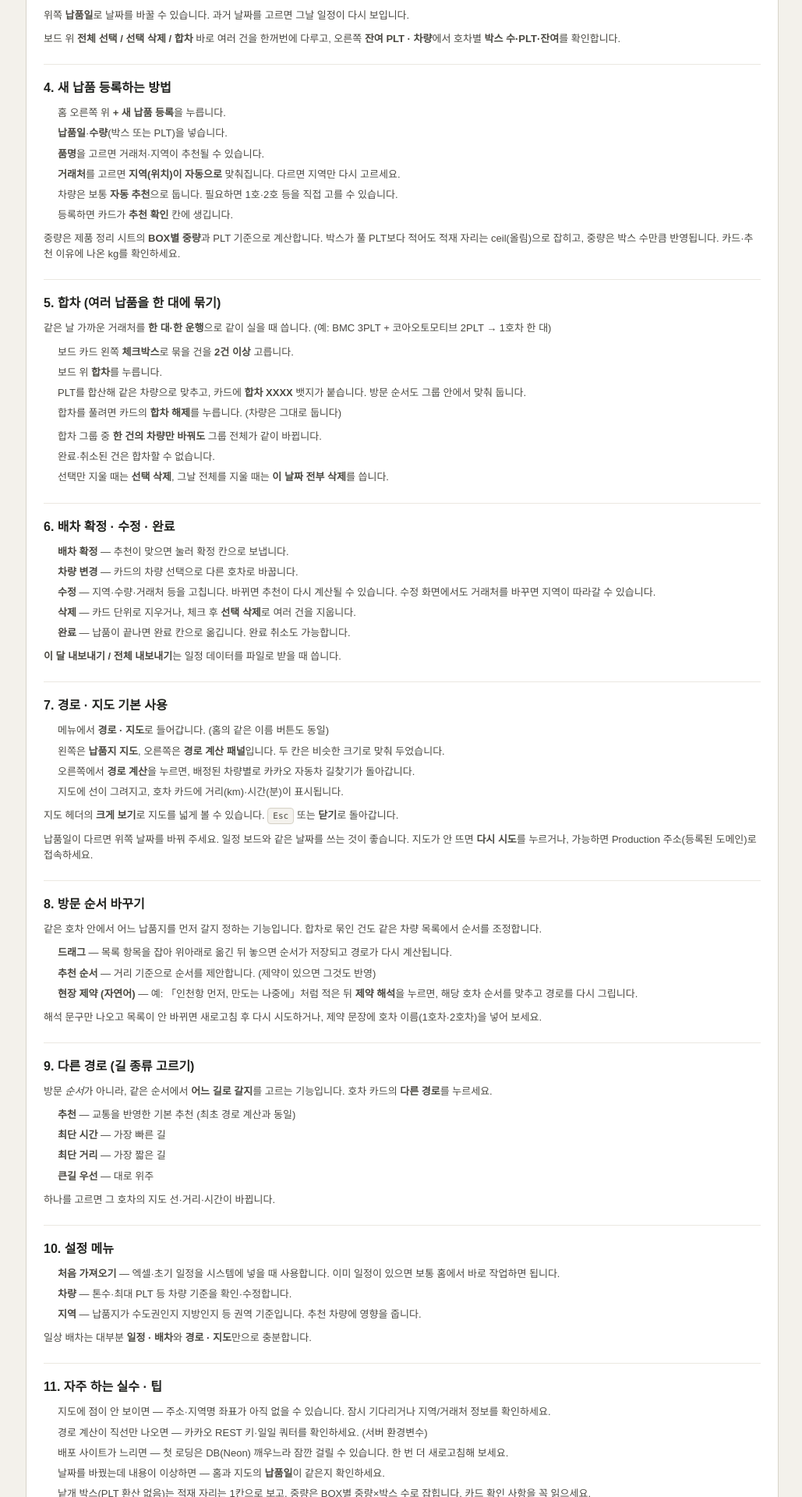
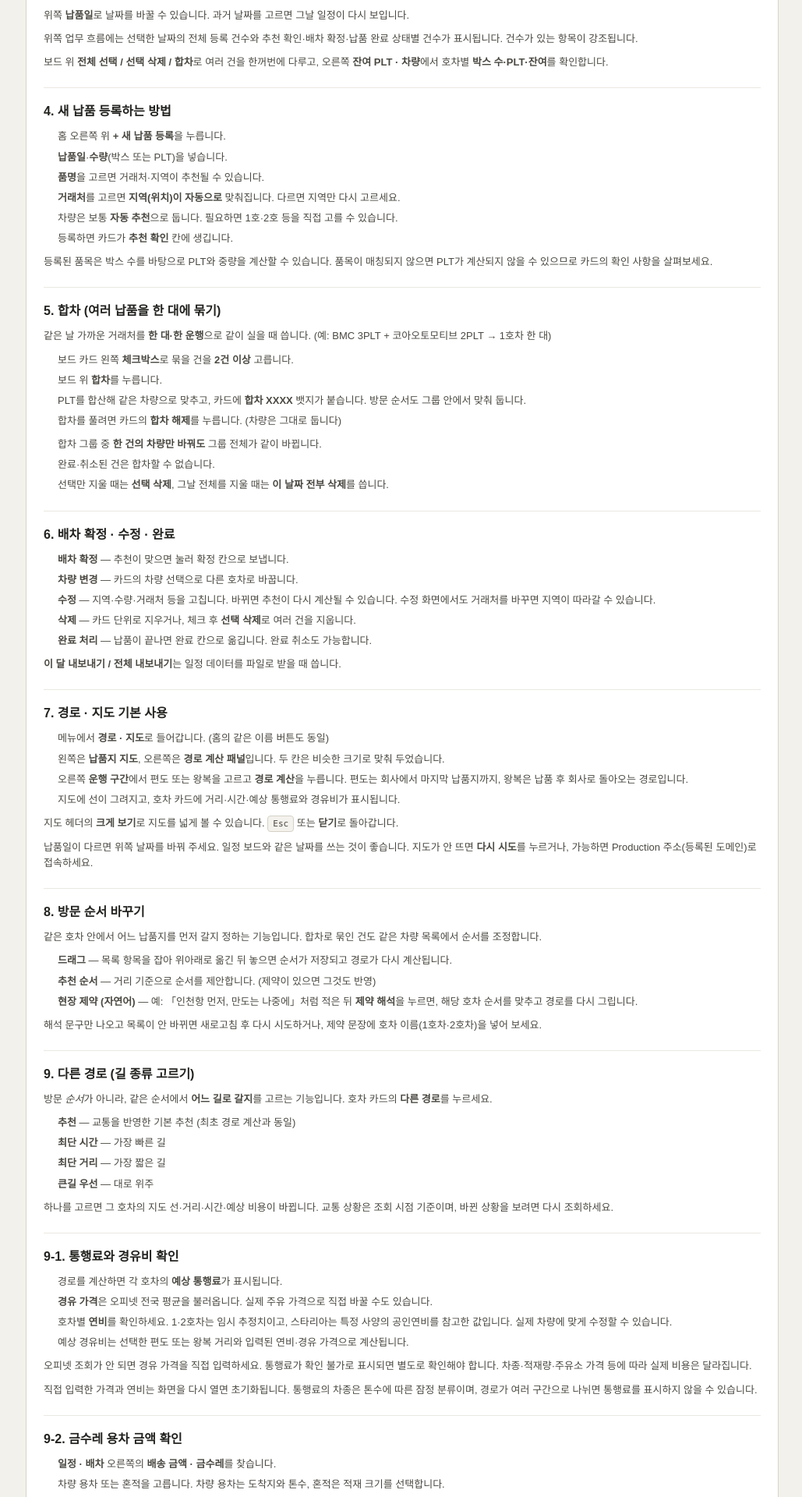
Before and after one commit to yunt2002/dispatch-test, a Next.js app: page /help in a window 1280 px wide. Shown: the part 880-2800 px from the top of the page at 78% size, without its empty margins (251-1280 px from the left). Built offline with nearby package versions, Linux system fonts and the light colour scheme.

Commit message:
Update dispatch workflow and user guide

```diff
--- a/src/app/page.tsx
+++ b/src/app/page.tsx
@@ -216,10 +216,10 @@ export default async function HomePage({
 
       <section className="dispatch-workflow" aria-label="업무 흐름">
         <b>업무 흐름</b>
-        <span className="dispatch-workflow-step dispatch-workflow-step-active"><i>1</i> 납품 등록</span>
-        <span className="dispatch-workflow-step dispatch-workflow-step-active"><i>2</i> 차량 추천 확인</span>
-        <span className={`dispatch-workflow-step ${confirmedEntries.length || doneEntries.length ? "dispatch-workflow-step-active" : ""}`}><i>3</i> 배차 확정</span>
-        <span className={`dispatch-workflow-step ${doneEntries.length ? "dispatch-workflow-step-active" : ""}`}><i>4</i> 납품 완료</span>
+        <span className={`dispatch-workflow-step ${entries.length ? "dispatch-workflow-step-active" : ""}`}><i>1</i> 납품 등록 · 전체 {entries.length}건</span>
+        <span className={`dispatch-workflow-step ${reviewEntries.length ? "dispatch-workflow-step-active" : ""}`}><i>2</i> 추천 확인 · {reviewEntries.length}건</span>
+        <span className={`dispatch-workflow-step ${confirmedEntries.length ? "dispatch-workflow-step-active" : ""}`}><i>3</i> 배차 확정 · {confirmedEntries.length}건</span>
+        <span className={`dispatch-workflow-step ${doneEntries.length ? "dispatch-workflow-step-active" : ""}`}><i>4</i> 납품 완료 · {doneEntries.length}건</span>
       </section>
 
       <datalist id="location-options">
--- a/src/components/user-guide-content.tsx
+++ b/src/components/user-guide-content.tsx
@@ -71,7 +71,7 @@ export const USER_GUIDE_SECTIONS = [
     body: (
       <>
         <p>
-          홈은 <strong>칸반 보드</strong>입니다. 카드가 왼쪽에서 오른쪽으로 진행됩니다.
+          납품 일정은 카드로 보이며, 처리 상태에 따라 왼쪽에서 오른쪽으로 이동합니다.
         </p>
         <ul>
           <li>
@@ -88,8 +88,9 @@ export const USER_GUIDE_SECTIONS = [
           위쪽 <strong>납품일</strong>로 날짜를 바꿀 수 있습니다. 과거 날짜를 고르면 그날
           일정이 다시 보입니다.
         </p>
+        <p>위쪽 업무 흐름에는 선택한 날짜의 전체 등록 건수와 추천 확인·배차 확정·납품 완료 상태별 건수가 표시됩니다. 건수가 있는 항목이 강조됩니다.</p>
         <p>
-          보드 위 <strong>전체 선택 / 선택 삭제 / 합차</strong> 바로 여러 건을 한꺼번에
+          보드 위 <strong>전체 선택 / 선택 삭제 / 합차</strong>로 여러 건을 한꺼번에
           다루고, 오른쪽 <strong>잔여 PLT · 차량</strong>에서 호차별{" "}
           <strong>박스 수·PLT·잔여</strong>를 확인합니다.
         </p>
@@ -124,9 +125,8 @@ export const USER_GUIDE_SECTIONS = [
           </li>
         </ol>
         <p>
-          중량은 제품 정리 시트의 <strong>BOX별 중량</strong>과 PLT 기준으로 계산합니다.
-          박스가 풀 PLT보다 적어도 적재 자리는 ceil(올림)으로 잡히고, 중량은 박스 수만큼
-          반영됩니다. 카드·추천 이유에 나온 kg를 확인하세요.
+          등록된 품목은 박스 수를 바탕으로 PLT와 중량을 계산할 수 있습니다. 품목이
+          매칭되지 않으면 PLT가 계산되지 않을 수 있으므로 카드의 확인 사항을 살펴보세요.
         </p>
       </>
     ),
@@ -195,7 +195,7 @@ export const USER_GUIDE_SECTIONS = [
             <strong>선택 삭제</strong>로 여러 건을 지웁니다.
           </li>
           <li>
-            <strong>완료</strong> — 납품이 끝나면 완료 칸으로 옮깁니다. 완료 취소도
+            <strong>완료 처리</strong> — 납품이 끝나면 완료 칸으로 옮깁니다. 완료 취소도
             가능합니다.
           </li>
         </ul>
@@ -221,12 +221,10 @@ export const USER_GUIDE_SECTIONS = [
             입니다. 두 칸은 비슷한 크기로 맞춰 두었습니다.
           </li>
           <li>
-            오른쪽에서 <strong>경로 계산</strong>을 누르면, 배정된 차량별로 카카오 자동차
-            길찾기가 돌아갑니다.
+            오른쪽 <strong>운행 구간</strong>에서 편도 또는 왕복을 고르고 <strong>경로 계산</strong>을 누릅니다.
+            편도는 회사에서 마지막 납품지까지, 왕복은 납품 후 회사로 돌아오는 경로입니다.
           </li>
-          <li>
-            지도에 선이 그려지고, 호차 카드에 거리(km)·시간(분)이 표시됩니다.
-          </li>
+          <li>지도에 선이 그려지고, 호차 카드에 거리·시간·예상 통행료와 경유비가 표시됩니다.</li>
         </ol>
         <p>
           지도 헤더의 <strong>크게 보기</strong>로 지도를 넓게 볼 수 있습니다.{" "}
@@ -294,7 +292,37 @@ export const USER_GUIDE_SECTIONS = [
             <strong>큰길 우선</strong> — 대로 위주
           </li>
         </ul>
-        <p>하나를 고르면 그 호차의 지도 선·거리·시간이 바뀝니다.</p>
+        <p>하나를 고르면 그 호차의 지도 선·거리·시간·예상 비용이 바뀝니다. 교통 상황은 조회 시점 기준이며, 바뀐 상황을 보려면 다시 조회하세요.</p>
+      </>
+    ),
+  },
+  {
+    id: "route-cost",
+    title: "9-1. 통행료와 경유비 확인",
+    body: (
+      <>
+        <ol>
+          <li>경로를 계산하면 각 호차의 <strong>예상 통행료</strong>가 표시됩니다.</li>
+          <li><strong>경유 가격</strong>은 오피넷 전국 평균을 불러옵니다. 실제 주유 가격으로 직접 바꿀 수도 있습니다.</li>
+          <li>호차별 <strong>연비</strong>를 확인하세요. 1·2호차는 임시 추정치이고, 스타리아는 특정 사양의 공인연비를 참고한 값입니다. 실제 차량에 맞게 수정할 수 있습니다.</li>
+          <li>예상 경유비는 선택한 편도 또는 왕복 거리와 입력된 연비·경유 가격으로 계산됩니다.</li>
+        </ol>
+        <p>오피넷 조회가 안 되면 경유 가격을 직접 입력하세요. 통행료가 확인 불가로 표시되면 별도로 확인해야 합니다. 차종·적재량·주유소 가격 등에 따라 실제 비용은 달라집니다.</p>
+        <p>직접 입력한 가격과 연비는 화면을 다시 열면 초기화됩니다. 통행료의 차종은 톤수에 따른 잠정 분류이며, 경로가 여러 구간으로 나뉘면 통행료를 표시하지 않을 수 있습니다.</p>
+      </>
+    ),
+  },
+  {
+    id: "charter-cost",
+    title: "9-2. 금수레 용차 금액 확인",
+    body: (
+      <>
+        <ol>
+          <li><strong>일정 · 배차</strong> 오른쪽의 <strong>배송 금액 · 금수레</strong>를 찾습니다.</li>
+          <li>차량 용차 또는 혼적을 고릅니다. 차량 용차는 도착지와 톤수, 혼적은 적재 크기를 선택합니다.</li>
+          <li>표시된 예상 운임을 확인하고, 업체에 확인한 금액이 있으면 실제 청구액 메모에 입력합니다.</li>
+        </ol>
+        <p>차량 운임은 범위로 표시됩니다. 금액 메모는 이 브라우저에 날짜와 선택 조건별로 저장되며, 개별 배송의 정산 기록은 아닙니다. 표에 없는 지역이나 다중 경유는 업체에 확인하세요.</p>
       </>
     ),
   },
@@ -337,6 +365,8 @@ export const USER_GUIDE_SECTIONS = [
             경로 계산이 직선만 나오면 — 카카오 REST 키·일일 쿼터를 확인하세요. (서버
             환경변수)
           </li>
+          <li>경유 가격을 불러오지 못하면 — 가격을 직접 입력하고 관리자에게 문의하세요.</li>
+          <li>통행료가 확인 불가면 — 0원이라는 뜻이 아니므로 별도로 확인하세요.</li>
           <li>
             배포 사이트가 느리면 — 첫 로딩은 DB(Neon) 깨우느라 잠깐 걸릴 수 있습니다. 한
             번 더 새로고침해 보세요.
```
Also changed, not shown: 2 other files (tests, documents, lock files or other folders).
